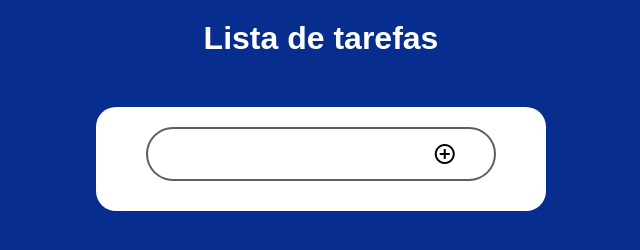
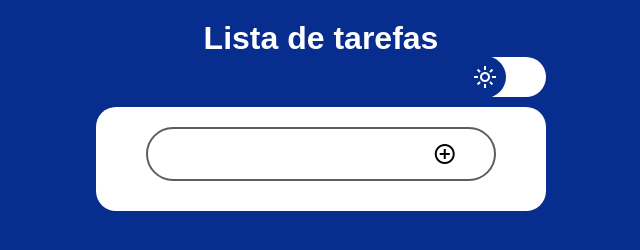
Before and after one commit to lucasvictorm/lista-tarefas, a plain HTML site: page index.html in a window 1280 px wide. Shown: the whole page, without its empty margins (319-959 px from the left). Drawn offline with nearby package versions, Linux system fonts and the light colour scheme.

Commit message:
Aplicação do modo escuro

```diff
--- a/index.html
+++ b/index.html
@@ -10,8 +10,9 @@
 <body>
     <header>
         <h1>Lista de tarefas</h1>
-        <!--
-        <div id="night-light-mode">
+
+        <div id="night-light-mode" onclick="darkMode()">
+            <div id="toggle-circle">
                 <span class="material-symbols-outlined" id="light-icon">
                     light_mode
                     </span>
@@ -19,7 +20,9 @@
                     dark_mode
                     </span>
             </div>
-        -->
+
+
+        </div>
     </header>
     <main id="principal">
 
--- a/script.js
+++ b/script.js
@@ -9,6 +9,11 @@ let numtasks = 0;
 let numCheckTasks = 0;
 let taskId = 0;
 const allTasks = document.querySelectorAll(".task-item")
+
+function darkMode(){
+    let body = document.querySelector("body");
+    body.classList.toggle("dark-mode");
+}
 
 function  createTask(text) {
         taskId += 1;
--- a/style.css
+++ b/style.css
@@ -2,6 +2,11 @@
     margin: 0;
     padding: 0;
     box-sizing: border-box;
+}
+
+body.dark-mode{
+    background-color: rgb(2, 19, 61);
+    transition: 0.5s;
 }
 body{
     height: 100vh;
@@ -10,21 +15,75 @@ body{
     background-color: rgb(7, 45, 142);
     flex-direction: column;
     align-items: center;
+    transition: 0.5s;
 }
 
 header{
+    position: relative;
     color: #ffffff;
     margin-top: 20px;
+    width: 470px;
+    text-align: center;
 }
 
+/*.dark-mode #night-light-mode{
+    background-color: ;
+}*/
 #night-light-mode{
-    padding: 8px;
     display: flex;
     align-items: center;
-    justify-content: space-evenly;
+    justify-content: start;
     width: 80px;
+    height: 40px;
     background-color: white;
-    border-radius: 20px;
+    border-radius: 50px;
+    position: absolute;
+    right: 10px;
+}
+
+.dark-mode #toggle-circle{
+    background-color: rgb(2, 19, 61);
+
+}
+
+#toggle-circle{
+    background-color: rgb(7, 45, 142);
+    position: absolute;
+    aspect-ratio: 1/1;
+    margin-left: -2px;
+    border-radius: 50px;
+    padding: 9px;
+    width: 42px;
+    height: 42px;
+    display: flex;
+    justify-content: start;
+    gap: 22px;
+    left: 0px;
+    transition: left 0.5s;
+}
+
+.dark-mode #toggle-circle{
+    left: 42px;
+    transition: left 0.5s;
+}
+
+#toggle-circle span{
+    margin: 0px;
+}
+
+.dark-mode #light-icon{
+    display: none;
+}
+#light-icon{
+    color: #ffffff;
+}
+
+#dark-icon{
+    color: #ffffff;
+    display: none;
+}
+.dark-mode #dark-icon{
+    display: block;
 }
 
 main{
@@ -109,6 +168,7 @@ p{
     display: flex;
     justify-content: center;
 
+
 }
 
 #area-edit{
@@ -123,6 +183,8 @@ p{
     align-items: center;
     box-shadow: 1px 1px 10px black;
     border: 2px solid black;
+    opacity: 100%;
+    transition: 1s;
 }
 
 #texto-editado{
@@ -153,11 +215,9 @@ button{
     border: none;
     color: black;
     border-radius: 5px;
+
 }
 
 main #caixa-edit.hidden {
     display: none;
 }
-#caixa-edit .hidden{
-    display: none;
-}
```
Lines whose indentation alone changed are shown as unchanged.
